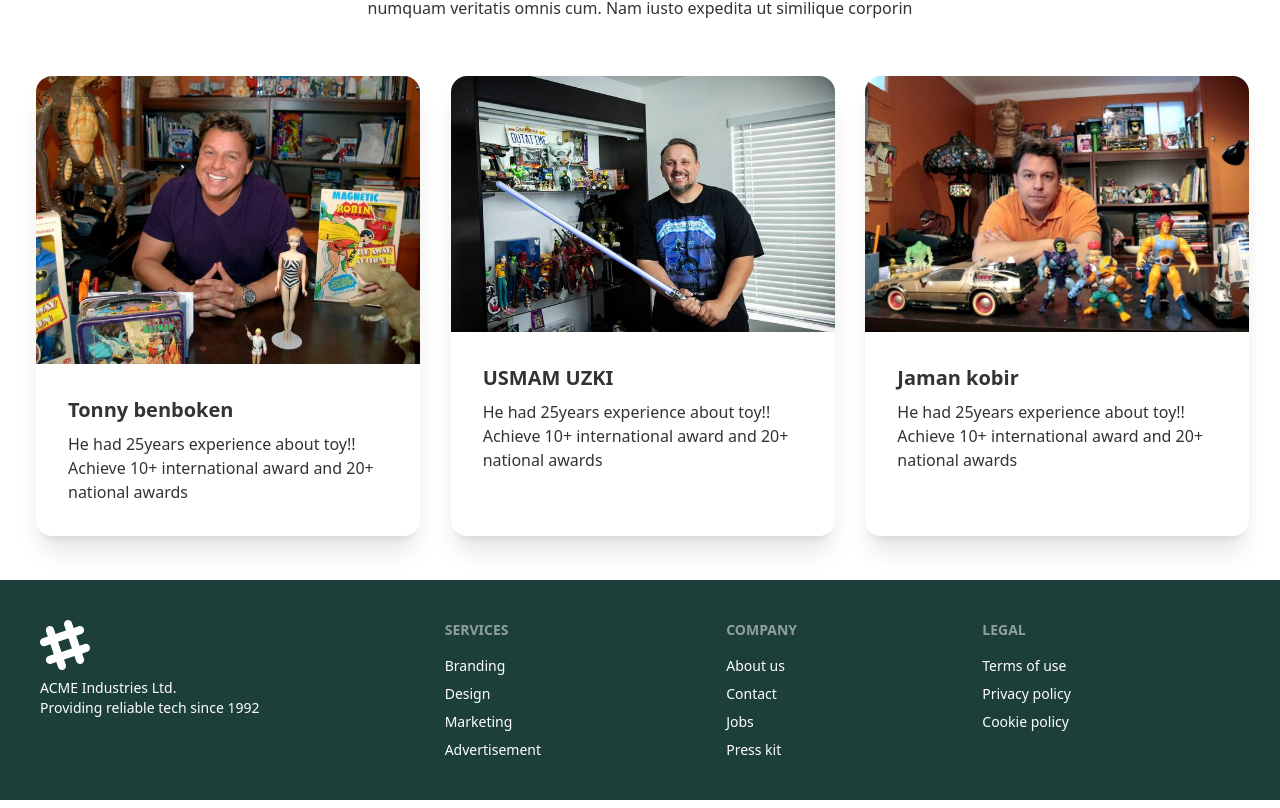
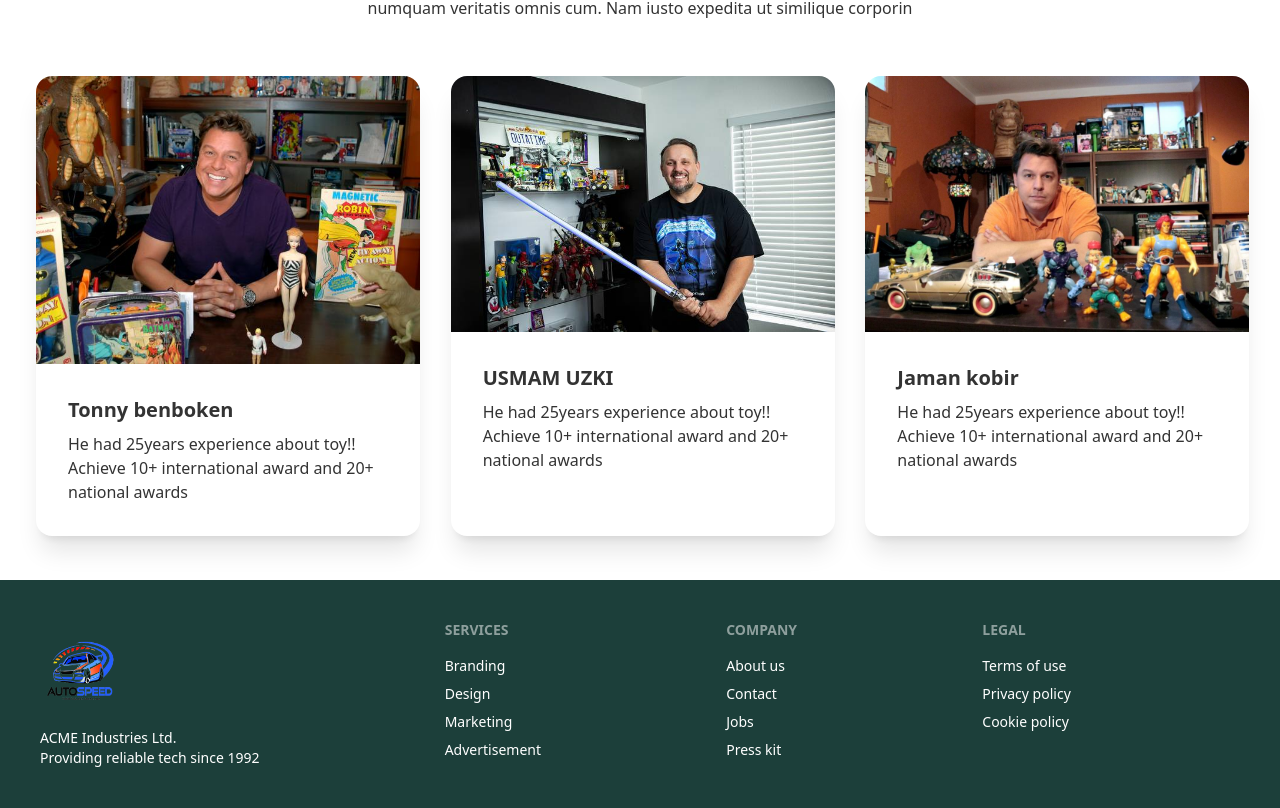
Before and after one commit to mahbubaly/toy-shop, a React (Vite) app: page / in a window 1280 px wide. Shown: the part 2568-3376 px from the top of the page. Built offline with nearby package versions, Linux system fonts and the light colour scheme; no server answers.

Commit message:
added_footer

```diff
--- a/src/SharedPages/Footer/Footer.jsx
+++ b/src/SharedPages/Footer/Footer.jsx
@@ -1,4 +1,6 @@
 import React from 'react';
+import logo from '../../assets/images/logo/car_logo.png'
+import { Link } from 'react-router-dom';
 
 const Footer = () => {
     return (
@@ -6,7 +8,7 @@
 
             <footer className="footer p-10 bg-[#1C3F3A] text-white">
                 <div>
-                    <svg width="50" height="50" viewBox="0 0 24 24" xmlns="http://www.w3.org/2000/svg" fillRule="evenodd" clipRule="evenodd" className="fill-current"><path d="M22.672 15.226l-2.432.811.841 2.515c.33 1.019-.209 2.127-1.23 2.456-1.15.325-2.148-.321-2.463-1.226l-.84-2.518-5.013 1.677.84 2.517c.391 1.203-.434 2.542-1.831 2.542-.88 0-1.601-.564-1.86-1.314l-.842-2.516-2.431.809c-1.135.328-2.145-.317-2.463-1.229-.329-1.018.211-2.127 1.231-2.456l2.432-.809-1.621-4.823-2.432.808c-1.355.384-2.558-.59-2.558-1.839 0-.817.509-1.582 1.327-1.846l2.433-.809-.842-2.515c-.33-1.02.211-2.129 1.232-2.458 1.02-.329 2.13.209 2.461 1.229l.842 2.515 5.011-1.677-.839-2.517c-.403-1.238.484-2.553 1.843-2.553.819 0 1.585.509 1.85 1.326l.841 2.517 2.431-.81c1.02-.33 2.131.211 2.461 1.229.332 1.018-.21 2.126-1.23 2.456l-2.433.809 1.622 4.823 2.433-.809c1.242-.401 2.557.484 2.557 1.838 0 .819-.51 1.583-1.328 1.847m-8.992-6.428l-5.01 1.675 1.619 4.828 5.011-1.674-1.62-4.829z"></path></svg>
+                    <Link to='/'> <img className='w-[80px] h-[100px]' src={logo} alt="" /> </Link>
                     <p>ACME Industries Ltd.<br />Providing reliable tech since 1992</p>
                 </div>
                 <div>
```
